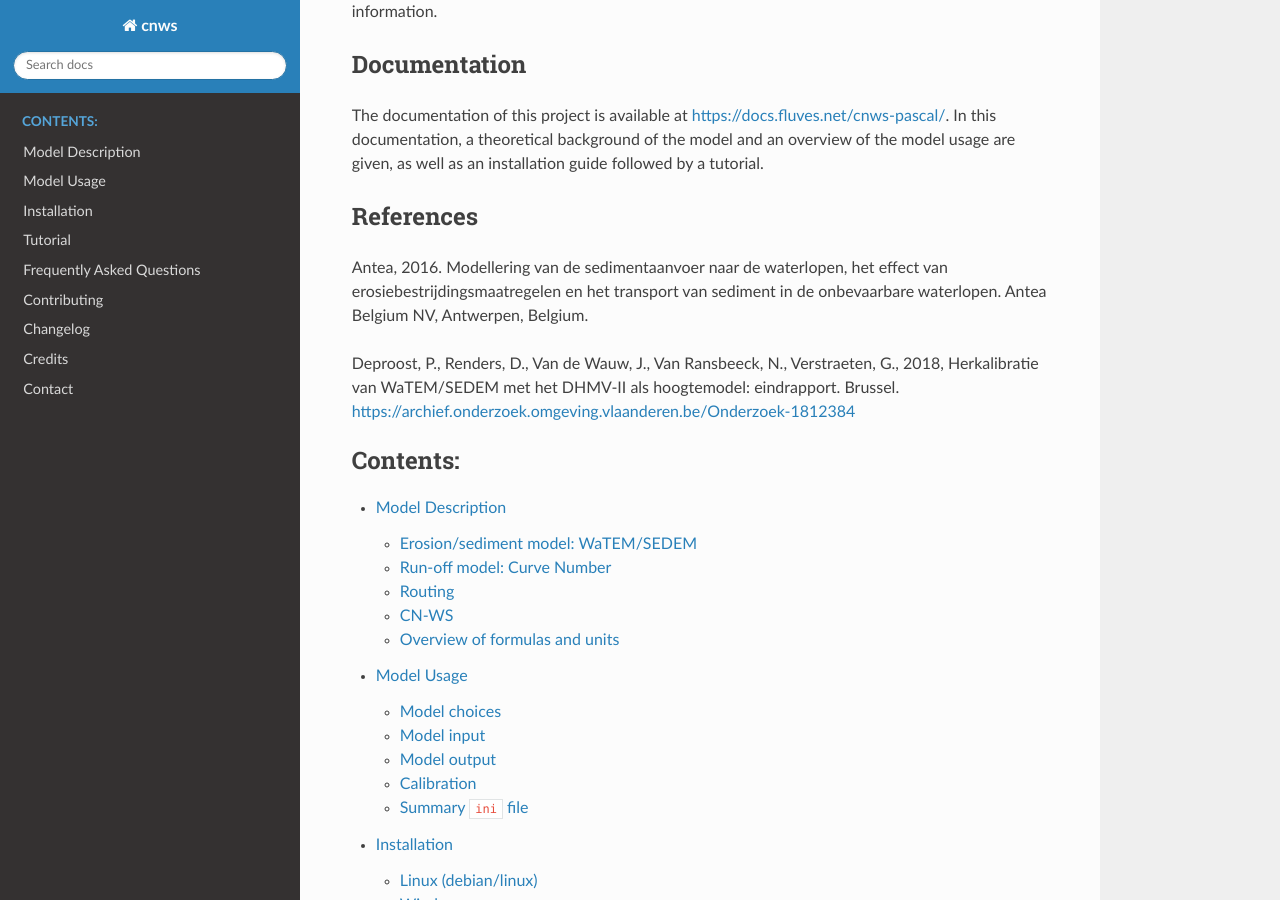
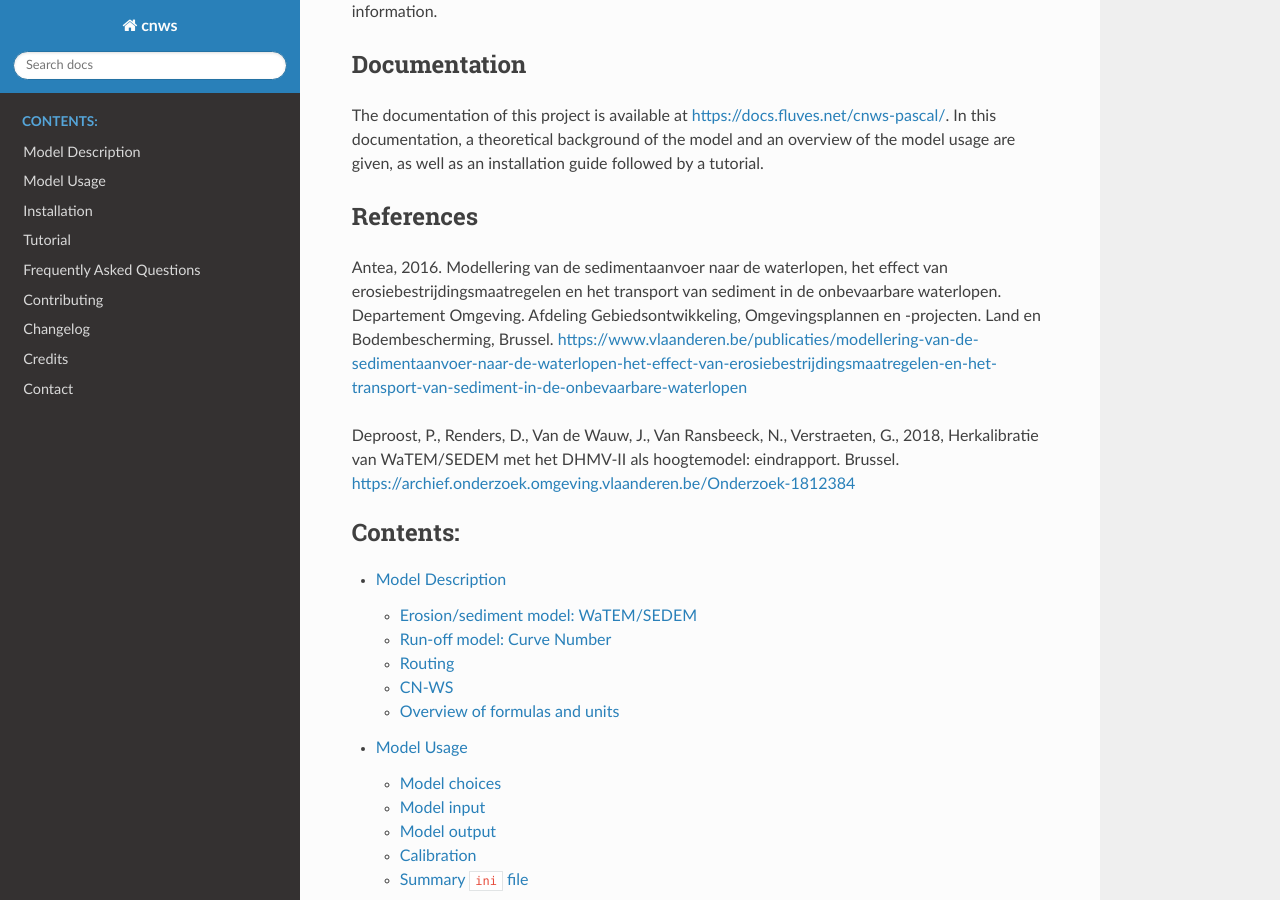
Before and after one commit to watem-sedem/watem-sedem, a Sphinx documentation site: the page built from docs/index.rst, in a window 1280 px wide and 900 px high, scrolled down 3576 px. Built offline with Sphinx 7.4.7 and the Read the Docs theme 2.0.0, drawn with Linux system fonts in a browser that asks for light colours.

Commit message:
Add link to and correct antea references

```diff
--- a/README.rst
+++ b/README.rst
@@ -169,7 +169,9 @@ References
 ==========
 Antea, 2016. Modellering van de sedimentaanvoer naar de waterlopen, het
 effect van erosiebestrijdingsmaatregelen en het transport van sediment in de
-onbevaarbare waterlopen. Antea Belgium NV, Antwerpen, Belgium.
+onbevaarbare waterlopen. Departement Omgeving. Afdeling Gebiedsontwikkeling,
+Omgevingsplannen en -projecten. Land en Bodembescherming, Brussel.
+https://www.vlaanderen.be/publicaties/modellering-van-de-sedimentaanvoer-naar-de-waterlopen-het-effect-van-erosiebestrijdingsmaatregelen-en-het-transport-van-sediment-in-de-onbevaarbare-waterlopen
 
 Deproost, P., Renders, D., Van de Wauw, J., Van Ransbeeck, N.,
 Verstraeten, G., 2018, Herkalibratie van WaTEM/SEDEM met het DHMV-II als
```
Also changed, not shown: docs/cn-ws.rst (+8 -1 lines).
